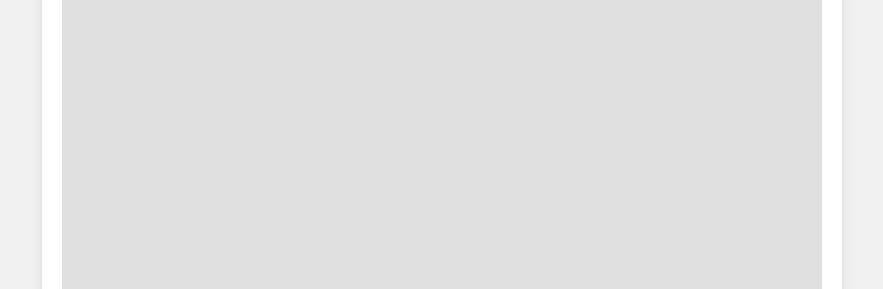
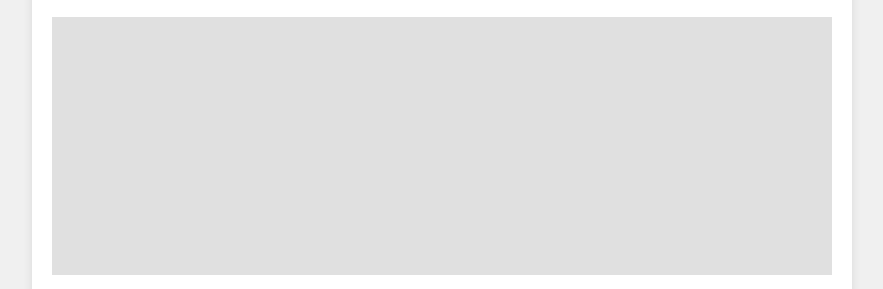
Before and after one commit to codex-sw/manager, a website: page app/public/index.html in a window 1280 px wide. Shown: the part 263-552 px from the top of the page, without its empty margins (198-1081 px from the left). Drawn offline with nearby package versions, Linux system fonts and the light colour scheme.

Commit message:
Attempt 1 fix for sizing

```diff
--- a/app/public/styles.css
+++ b/app/public/styles.css
@@ -9,11 +9,11 @@ body {
 }
 
 .stock-ticker {
-    width: 100%;
-    max-width: 800px;
+    /* width: 100%; */
+    /* max-width: 800px; */
     /* Adjusted to fit within 800x480 */
     height: 100%;
-    height: 480px;
+    /* height: 480px; */
     /* Adjusted to fit within 800x480 */
     background-color: white;
     border-radius: 8px;
```
